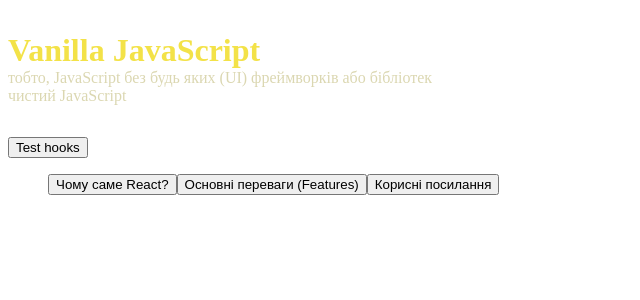
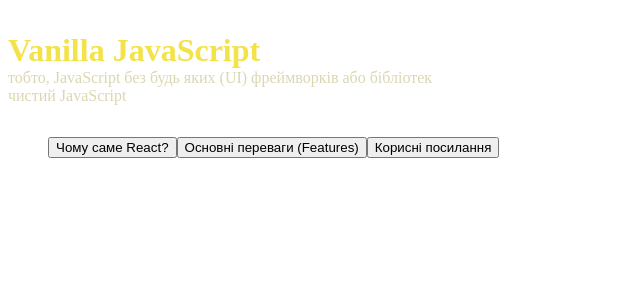
Before and after one commit to lehetavasylyna/LinguaLift, a React app in the folder frontend/: page / in a window 1280 px wide. Shown: the top 300 px of the page, without its empty margins (0-640 px from the left). Built offline with nearby package versions, Linux system fonts and the light colour scheme.

Commit message:
Testing pre-commit

```diff
--- a/frontend/src/App.jsx
+++ b/frontend/src/App.jsx
@@ -10,7 +10,6 @@
         <div data-testid="app">
             <Header />
             <div id="tabs">
-                <button>Test hooks</button>
                 <menu>
                     <button id="btn-why-react" className="active">
                         Чому саме React?
```
Also changed, not shown: 1 other file (tests, documents, lock files or other folders).
